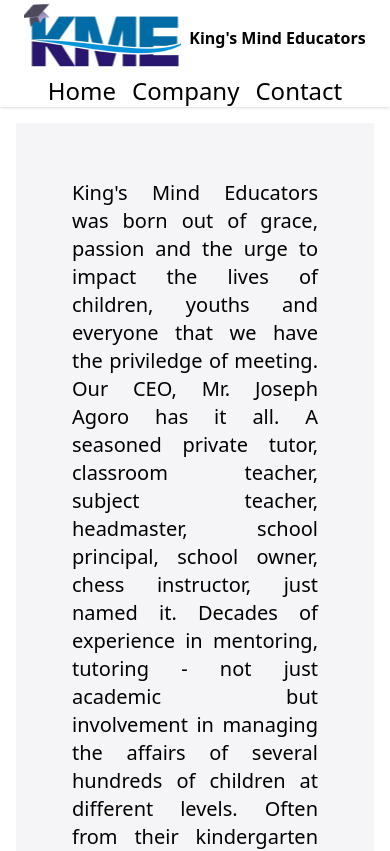
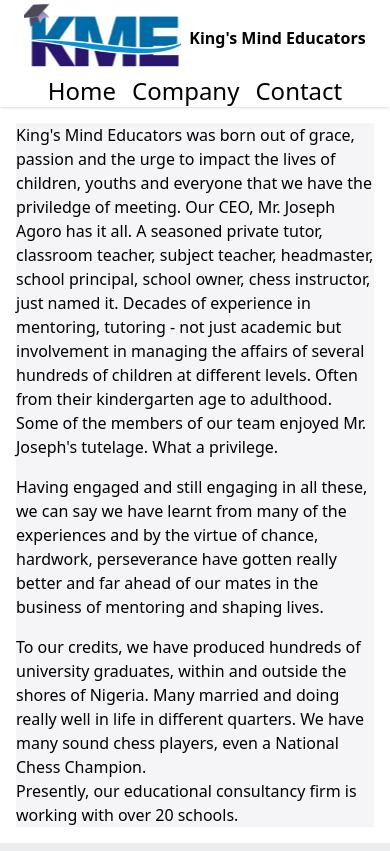
Before and after one commit to ToyinJr/Kingsmind, a React (Vite) app: page /company in a window 390 px wide. Shown: the top 851 px of the page. Built offline with nearby package versions, Linux system fonts and the light colour scheme.

Commit message:
navbar and footer

```diff
--- a/src/Components/Company.jsx
+++ b/src/Components/Company.jsx
@@ -73,8 +73,8 @@
   return (
     <div className="min-h-screen">
       <div className="p-4">
-      <div className="space-y-4 p-14 bg-gray-400/10 text-xl">
-          <p className="text-justify">
+      <div className="space-y-4 md:p-14 bg-gray-400/10 md:text-xl">
+          <p className="md:text-justify">
           King's Mind Educators was born out of grace, passion and the urge to
           impact the lives of children, youths and everyone that we have the
           priviledge of meeting. Our CEO, Mr. Joseph Agoro has it all. A
@@ -87,14 +87,14 @@
           tutelage. What a privilege.
         </p>
 
-        <p className="text-justify">
+        <p className="md:text-justify">
           Having engaged and still engaging in all these, we can say we have
           learnt from many of the experiences and by the virtue of chance,
           hardwork, perseverance have gotten really better and far ahead of our
           mates in the business of mentoring and shaping lives.
         </p>
 
-        <p className="text-justify">
+        <p className="md:text-justify">
           To our credits, we have produced hundreds of university graduates,
           within and outside the shores of Nigeria. Many married and doing
           really well in life in different quarters. We have many sound chess
--- a/src/Components/Content.jsx
+++ b/src/Components/Content.jsx
@@ -69,10 +69,10 @@
   return (
     <div className=" p-2 pt-10 bg-gray-600/50">
       <div className="min-h-screen ">
-        <div className="max-[700px]:space-y-4 md:flex gap-10">
+        <div className="max-[700px]:space-y-4 grid md:grid-cols-2 lg:grid-cols-3 gap-6">
           {cards.map((card, j) => {
             return (
-              <div key={j} className="space-y-4 md:w-400 bg-white shadow-lg p-3 rounded-lg">
+              <div key={j} className="space-y-4 bg-white shadow-lg p-3 rounded-lg">
                 <div className="">
                   <img
                     src={card.image}
@@ -84,8 +84,8 @@
                   <p className="font-bold text-2xl text-center">{card.title}</p>
                   <p className="text-justify">{card.info}</p>
                   <div className="pt-2">
-                    {card.bullets.map((i) => {
-                      return <p>{i}</p>;
+                    {card.bullets.map((i,j) => {
+                      return <p key={j}>{i}</p>;
                     })}
                   </div>
                 </div>
@@ -96,7 +96,6 @@
             );
           })}
         </div>
-        {/* <img src="/images/kingsmindeducators.png" alt="kings mind educators" /> */}
       </div>
     </div>
   );
--- a/src/Components/Footer.jsx
+++ b/src/Components/Footer.jsx
@@ -15,7 +15,7 @@
             Nobis et recusandae qui doloribus reiciendis quibusdam, <br />
             distinctio sapiente cum dolorum est?
           </p>
-          <div className="space-y-2 text-center place-self-center">
+          <div className="space-y-2 text-center max-[700px]:place-self-center place-self-center">
             <p className="text-white">Follow Us</p>
             <div className="flex gap-2">
               <Link
```
